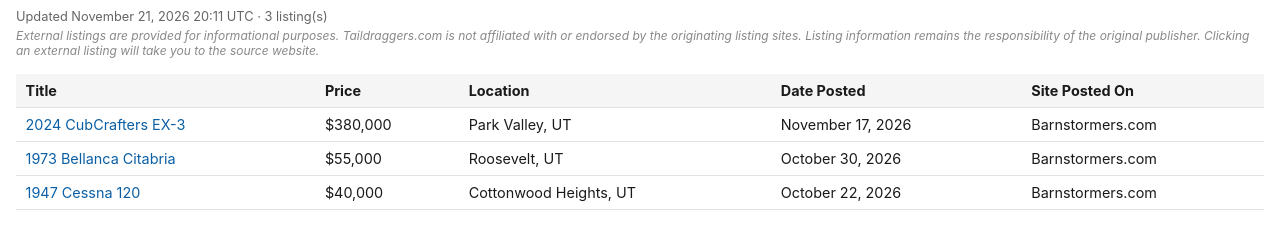
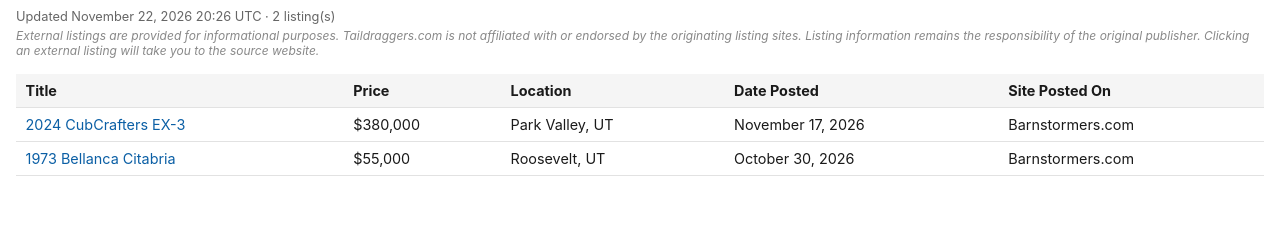
Before and after one commit to taildraggers/utah, a plain HTML site: page docs/index.html in a window 1280 px wide. Shown: the part 43-292 px from the top of the page. Drawn offline with Linux system fonts and the light colour scheme.

Commit message:
Update Utah listings (2026-11-22)

```diff
--- a/docs/index.html
+++ b/docs/index.html
@@ -58,7 +58,7 @@
 </head>
 <body>
   <h1>Taildragger Ads in Utah</h1>
-  <div class="updated">Updated November 21, 2026 20:11 UTC &middot; 3 listing(s)</div>
+  <div class="updated">Updated November 22, 2026 20:26 UTC &middot; 2 listing(s)</div>
   <div class="disclaimer">External listings are provided for informational purposes. Taildraggers.com is not affiliated with or endorsed by the originating listing sites. Listing information remains the responsibility of the original publisher. Clicking an external listing will take you to the source website.</div>
   <table>
     <thead>
@@ -67,7 +67,6 @@
     <tbody>
         <tr><td><a href="https://www.barnstormers.com/classified-2084388-2024-CUBCRAFTERS-EX3.html" target="_blank" rel="noopener noreferrer">2024 CubCrafters EX-3</a></td><td>$380,000</td><td>Park Valley, UT</td><td>November 17, 2026</td><td>Barnstormers.com</td></tr>
         <tr><td><a href="https://www.barnstormers.com/classified-2023369-1973-Citabria-7GCBC.html" target="_blank" rel="noopener noreferrer">1973 Bellanca Citabria</a></td><td>$55,000</td><td>Roosevelt, UT</td><td>October 30, 2026</td><td>Barnstormers.com</td></tr>
-        <tr><td><a href="https://www.barnstormers.com/classified-2079654-1947-Cessna-120.html" target="_blank" rel="noopener noreferrer">1947 Cessna 120</a></td><td>$40,000</td><td>Cottonwood Heights, UT</td><td>October 22, 2026</td><td>Barnstormers.com</td></tr>
     </tbody>
   </table>
 <script>
```
